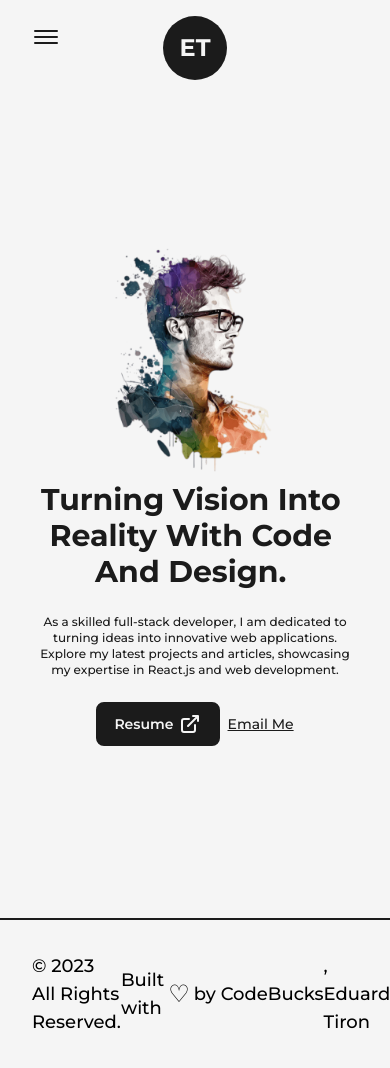
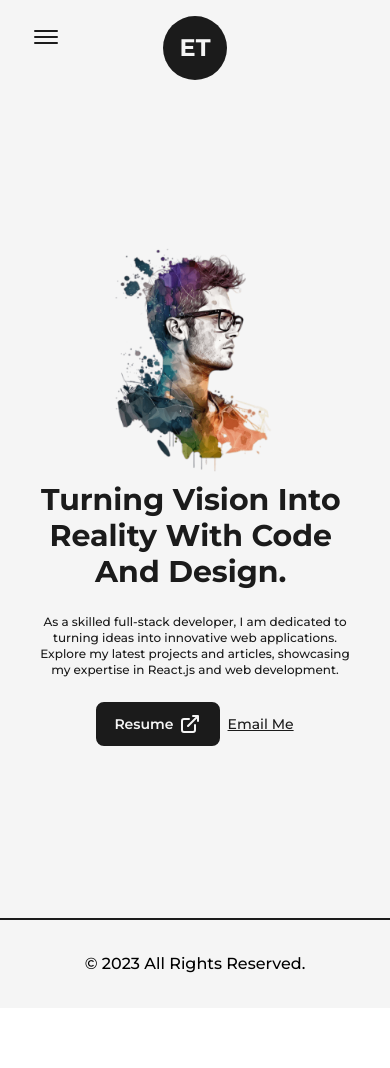
Before and after one commit to Tyronnosaurus/etiron-portfolio, a Next.js app: page / in a window 390 px wide. After the commit the page ends 1008 px from the top, so only its background shows below. Built offline with nearby package versions, Linux system fonts and the light colour scheme.

Commit message:
Made footer responsive, deleted 'Made by X'

```diff
--- a/src/components/Footer.js
+++ b/src/components/Footer.js
@@ -5,14 +5,18 @@ import Link from 'next/link'
 
 const Footer = () => {
   return (
-    <footer className='w-full border-t-2 border-solid border-dark font-medium text-lg dark:text-light dark:border-light'>
-        <Layout className='py-8 flex items-center justify-between'>
+    <footer className='w-full font-medium  dark:text-light
+                       text-base md:text-lg
+                       border-t-2 border-solid border-dark dark:border-light'>
+
+        <Layout className='items-center justify-centerx md:justify-between
+                           flex flex-col md:flex-row
+                           md:p-8 lg:p-8 xl:p-8'>
+
             <span>&copy; {new Date().getFullYear()} All Rights Reserved.</span>
-            <div className='flex items-center'>
-                Built with <span className= 'text-2xl px-1'> &#9825; </span> by&nbsp;
-                <Link href='https://devdreaming.com' target='_blank'>CodeBucks</Link>, Eduard Tiron
-            </div>
+
         </Layout>
+
     </footer>
   )
 }
--- a/src/components/Layout.js
+++ b/src/components/Layout.js
@@ -3,8 +3,8 @@ import React from 'react'
 
 const Layout = ({children, className,}) => {
   return (
-    <div className={`w-full h-full inline-block z-0 bg-light dark:bg-dark ${className}
-                     p-8 md:p-12 lg:p-16 xl:p-24}`}>
+    <div className={`w-full h-full inline-block z-0 bg-light dark:bg-dark
+                     p-8 md:p-12 lg:p-16 xl:p-24 ${className}`}>
         {children}
     </div>
   )
```
